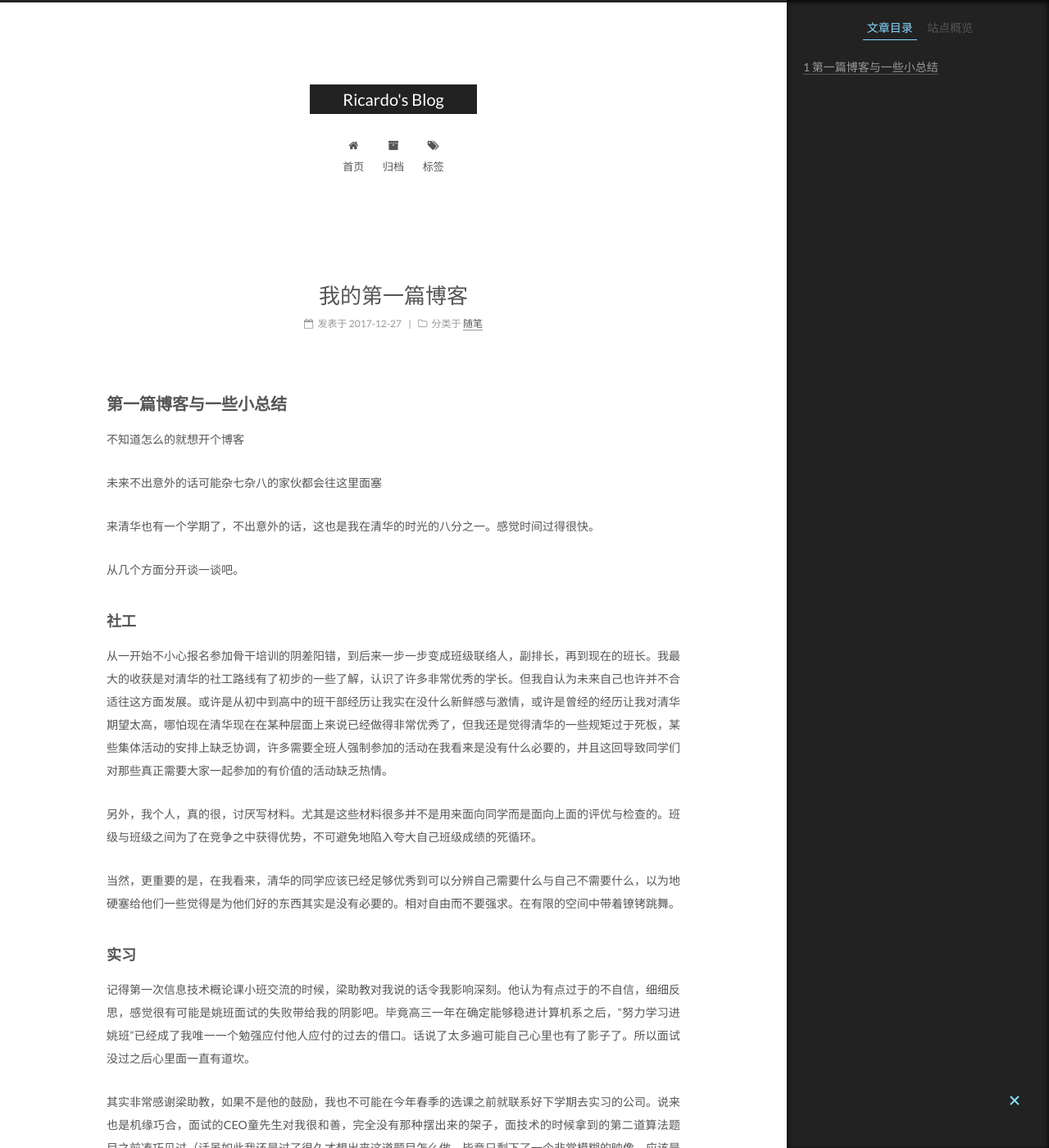
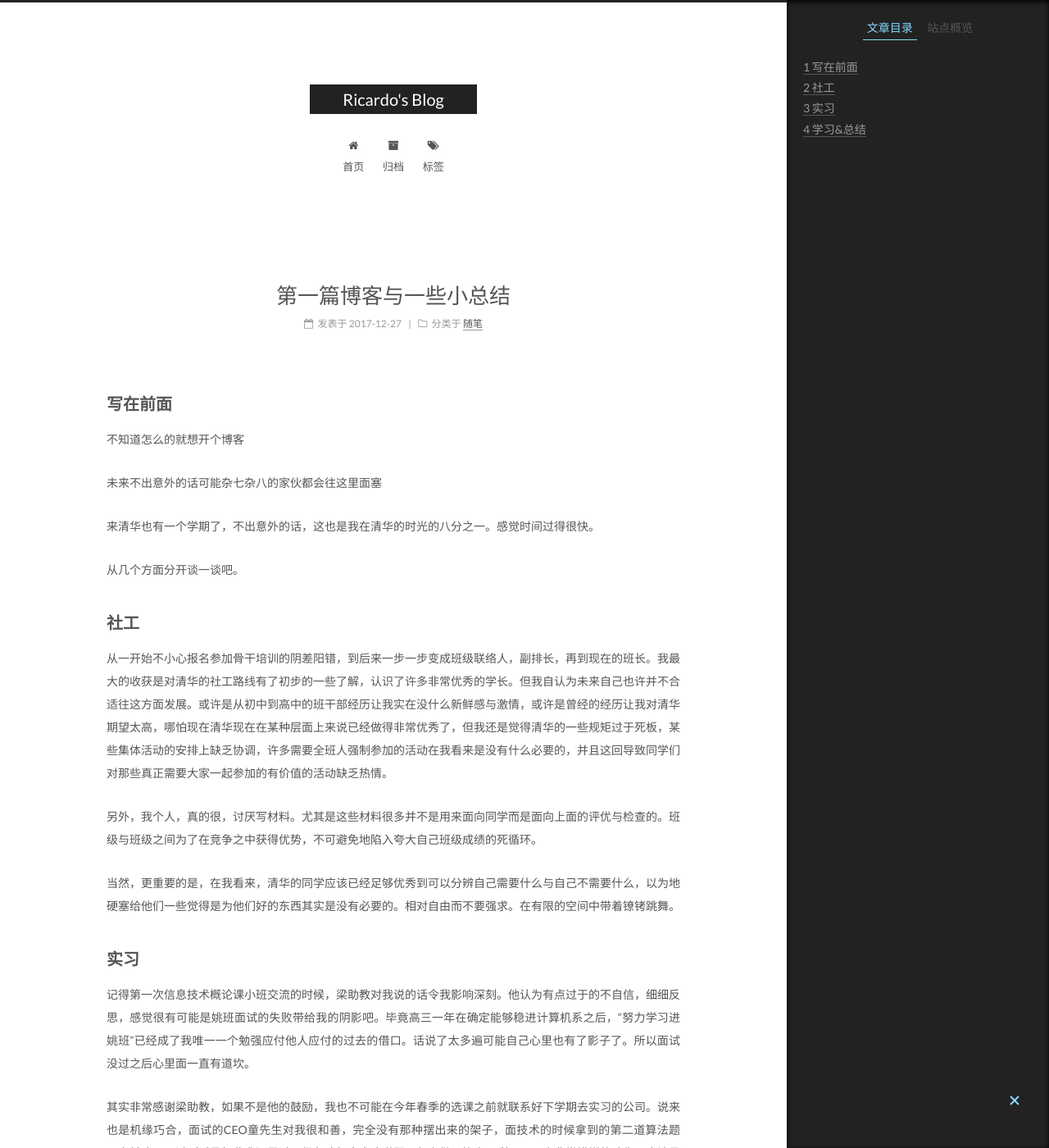
Before and after one commit to RicardoWang99/ricardowang99.github.com, a Jekyll site: the page built from _posts/2017-12-27-MyFirstBlog.md, in a window 1280 px wide and 1400 px high. Shown: the whole window at 82% size. Built offline with Jekyll 4.4.1, drawn with Linux system fonts in a browser that asks for light colours.

Commit message:
20171227-005

```diff
--- a/_posts/2017-12-27-MyFirstBlog.md
+++ b/_posts/2017-12-27-MyFirstBlog.md
@@ -1,12 +1,12 @@
 ---
-title: 我的第一篇博客
+title: 第一篇博客与一些小总结
 description: 简单的尝试
 categories:
  - 随笔
 tags:
 ---
 
-## 第一篇博客与一些小总结
+## 写在前面
 
 不知道怎么的就想开个博客
 
@@ -16,7 +16,7 @@ tags:
 
 从几个方面分开谈一谈吧。
 
-### 社工
+## 社工
 
 从一开始不小心报名参加骨干培训的阴差阳错，到后来一步一步变成班级联络人，副排长，再到现在的班长。我最大的收获是对清华的社工路线有了初步的一些了解，认识了许多非常优秀的学长。但我自认为未来自己也许并不合适往这方面发展。或许是从初中到高中的班干部经历让我实在没什么新鲜感与激情，或许是曾经的经历让我对清华期望太高，哪怕现在清华现在在某种层面上来说已经做得非常优秀了，但我还是觉得清华的一些规矩过于死板，某些集体活动的安排上缺乏协调，许多需要全班人强制参加的活动在我看来是没有什么必要的，并且这回导致同学们对那些真正需要大家一起参加的有价值的活动缺乏热情。
 
@@ -24,13 +24,13 @@ tags:
 
 当然，更重要的是，在我看来，清华的同学应该已经足够优秀到可以分辨自己需要什么与自己不需要什么，以为地硬塞给他们一些觉得是为他们好的东西其实是没有必要的。相对自由而不要强求。在有限的空间中带着镣铐跳舞。
 
-### 实习
+## 实习
 
 记得第一次信息技术概论课小班交流的时候，梁助教对我说的话令我影响深刻。他认为有点过于的不自信，细细反思，感觉很有可能是姚班面试的失败带给我的阴影吧。毕竟高三一年在确定能够稳进计算机系之后，“努力学习进姚班”已经成了我唯一一个勉强应付他人应付的过去的借口。话说了太多遍可能自己心里也有了影子了。所以面试没过之后心里面一直有道坎。
 
 其实非常感谢梁助教，如果不是他的鼓励，我也不可能在今年春季的选课之前就联系好下学期去实习的公司。说来也是机缘巧合，面试的CEO童先生对我很和善，完全没有那种摆出来的架子，面技术的时候拿到的第二道算法题目之前凑巧见过（话虽如此我还是过了很久才想出来这道题目怎么做，毕竟只剩下了一个非常模糊的映像，应该是UOJ上面的元旦激光炮）拿到入职的offer恰好是选课的前一天，我把周二和周四的白天都空了出来（当然代价就是一三五的课表特别满）。希望下学期能够撑得住吧。
 
-### 学习&总结
+## 学习&总结
 
 真的得开始复习了啊。。。
 
```
